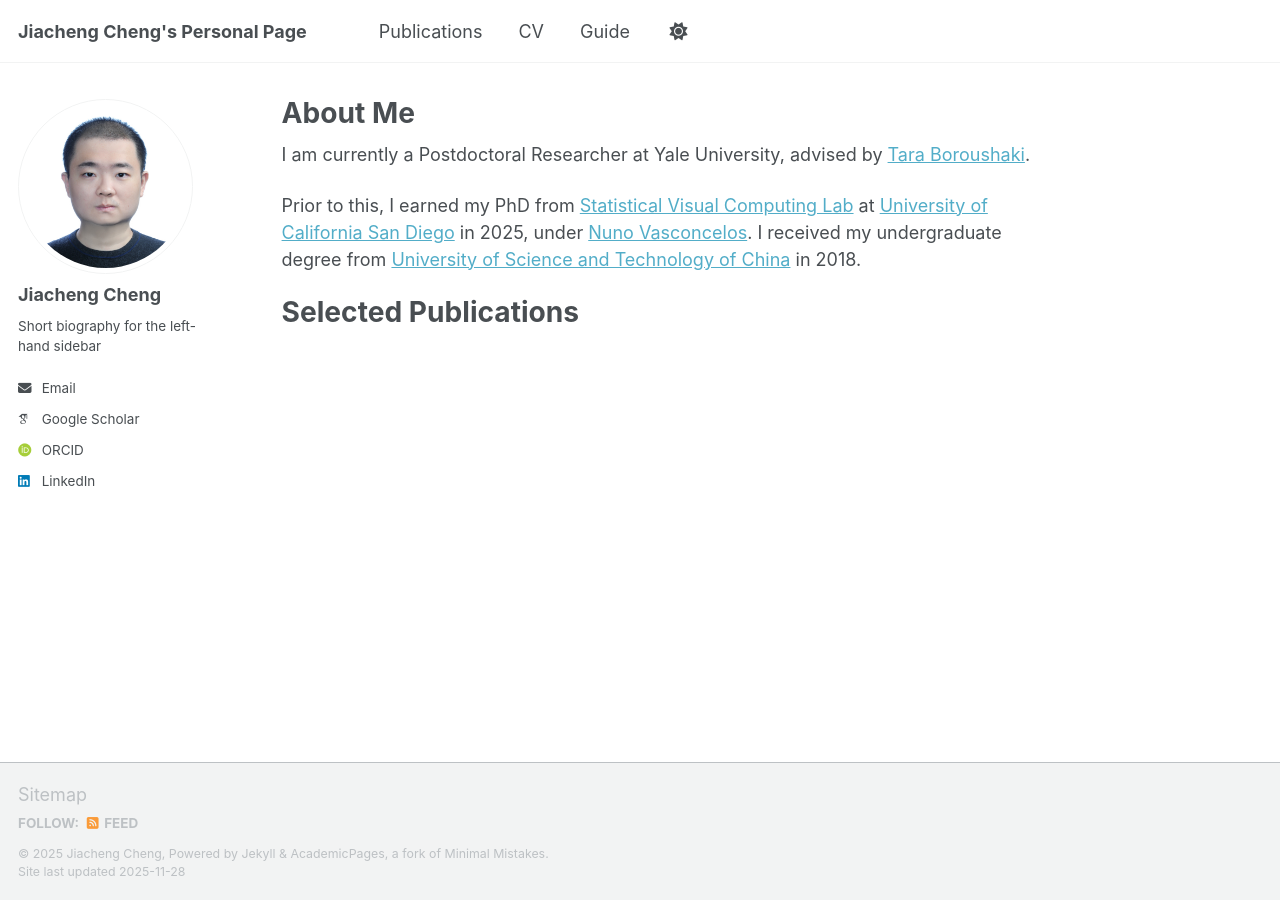
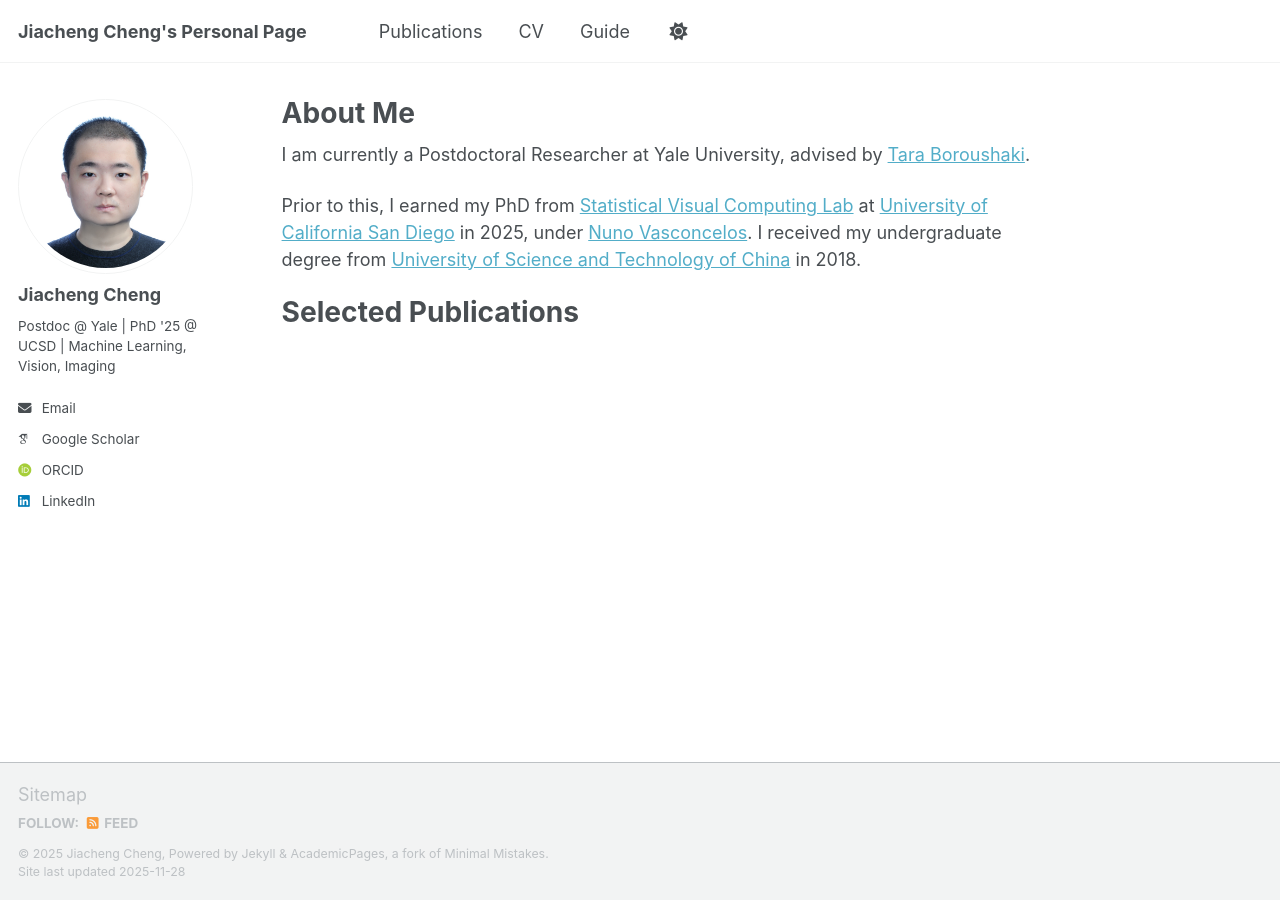
Before and after one commit to JiachengCheng96/JiachengCheng96.github.io, a Jekyll site: the page built from _pages/about.md, in a window 1280 px wide. Built offline with Jekyll 4.4.1, drawn with Linux system fonts in a browser that asks for light colours; some web fonts are replaced; a script that is not in the unit is left out.

Commit message:
Update _config.yml

```diff
--- a/_config.yml
+++ b/_config.yml
@@ -26,7 +26,7 @@ author:
   avatar           : "jiacheng3.png"
   name             : "Jiacheng Cheng"
   pronouns         : # example: "she/her"
-  bio              : "Short biography for the left-hand sidebar"
+  bio              : "Postdoc @ Yale | PhD '25 @ UCSD | Machine Learning, Vision, Imaging"
   # location         : "Earth"
   # employer         : "Red Brick University"
   uri              : # URL
```
